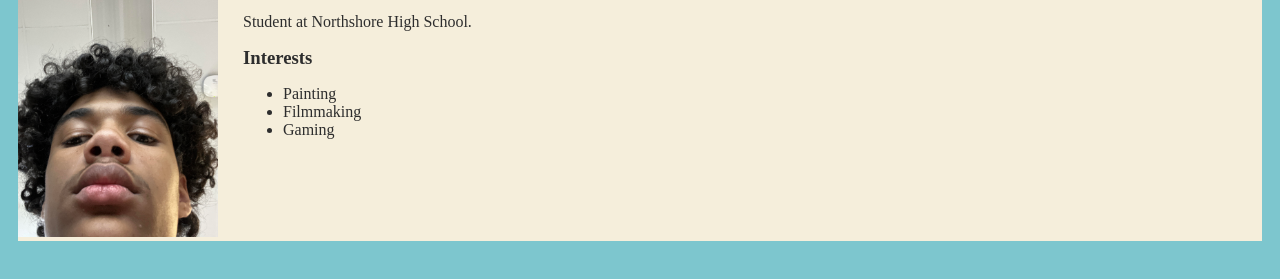
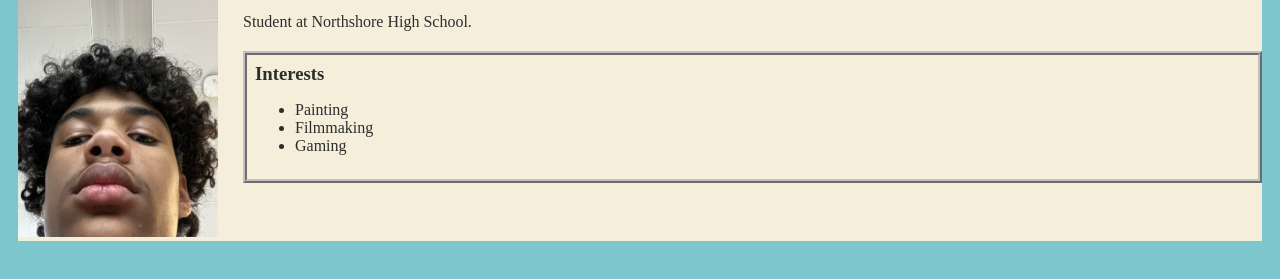
Before and after one commit to TylerWebber08/TylerWebber08.github.io, a plain HTML site: page index.html in a window 1280 px wide. Shown: the part 75-354 px from the top of the page. Drawn offline with Linux system fonts and the light colour scheme.

Commit message:
Fixed Quotations on Line 32

```diff
--- a/index.html
+++ b/index.html
@@ -29,7 +29,7 @@
           <h2>Tyler Webber</h2>
           <p>Student at Northshore High School.</p>
 
-            <div id=""interests">
+            <div id="interests">
               <h3>Interests</h3>
               <ul>
                 <li>Painting</li>
```
